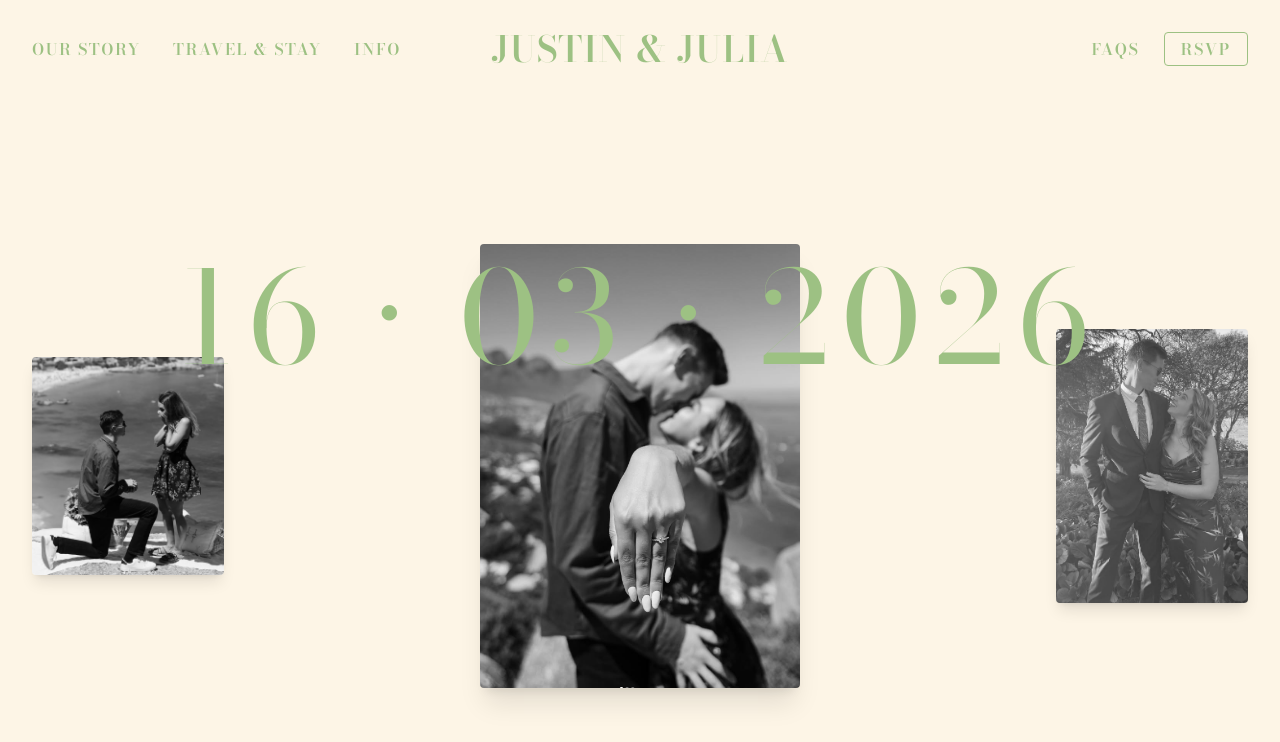
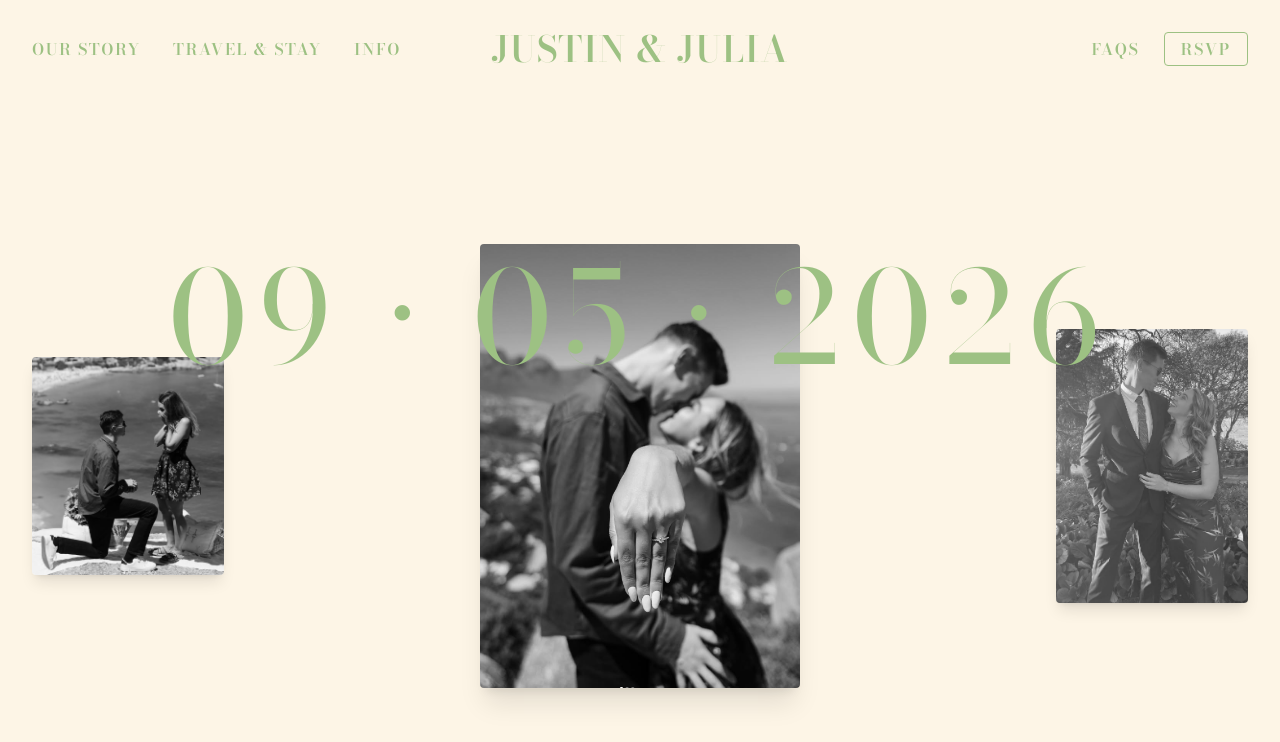
Before and after one commit to CodingDyl/JulesWedding, a Next.js app: page / in a window 1280 px wide. Shown: the top 742 px of the page. Built offline with nearby package versions, Linux system fonts and the light colour scheme.

Commit message:
Updated date

```diff
--- a/src/components/Hero.tsx
+++ b/src/components/Hero.tsx
@@ -7,7 +7,7 @@ const Hero = () => (
       {/* Date Overlay */}
       <div className="w-full h-full flex items-center justify-center mb-8 md:mb-0 md:absolute md:-top-1/3">
         <span className="font-dancing-script text-4xl sm:text-6xl md:text-8xl lg:text-9xl text-[var(--foreground)] tracking-widest text-center px-4 sm:px-8 py-4">
-          16 · 03 · 2026
+          09 · 05 · 2026
         </span>
       </div>
       {/* Images Row */}
```
